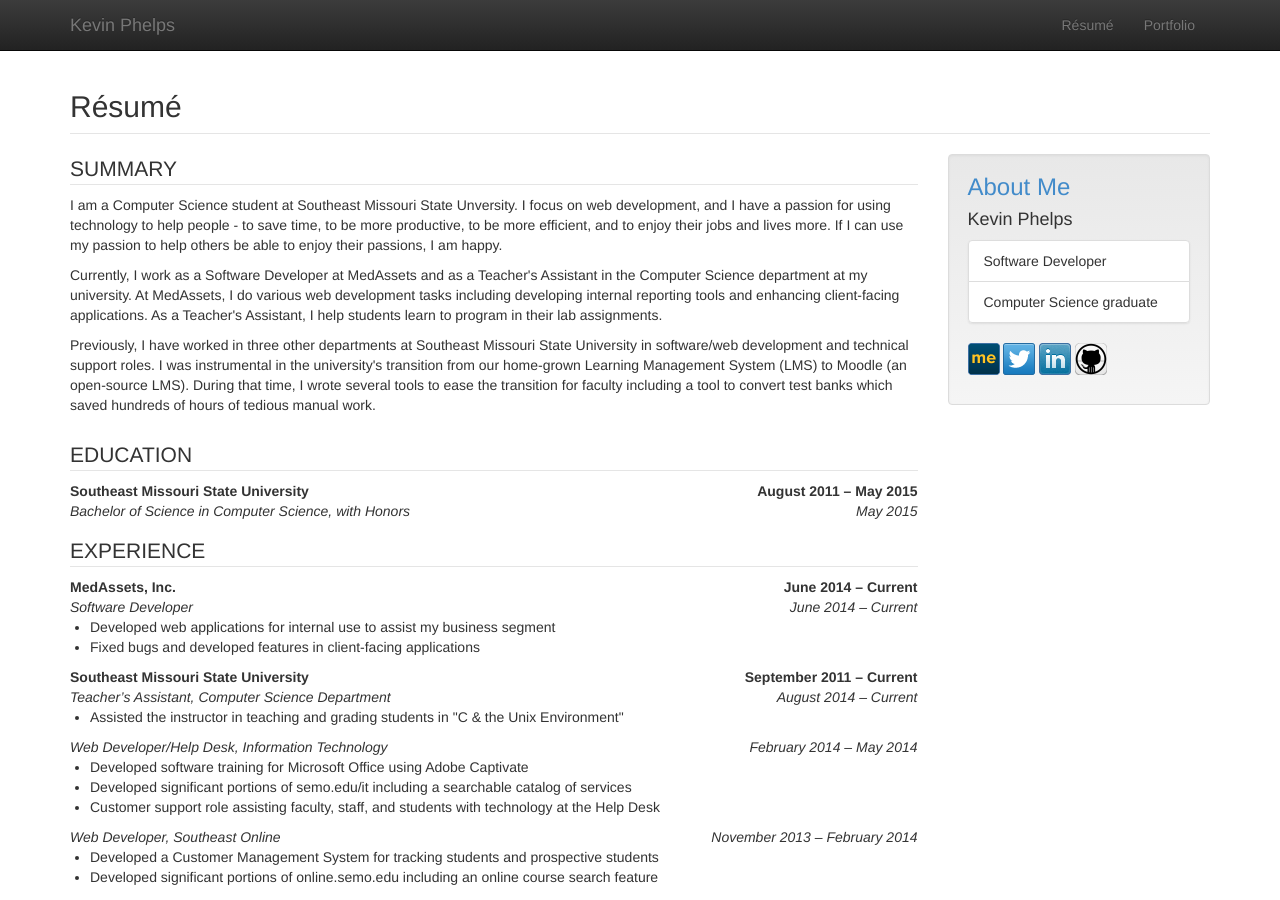
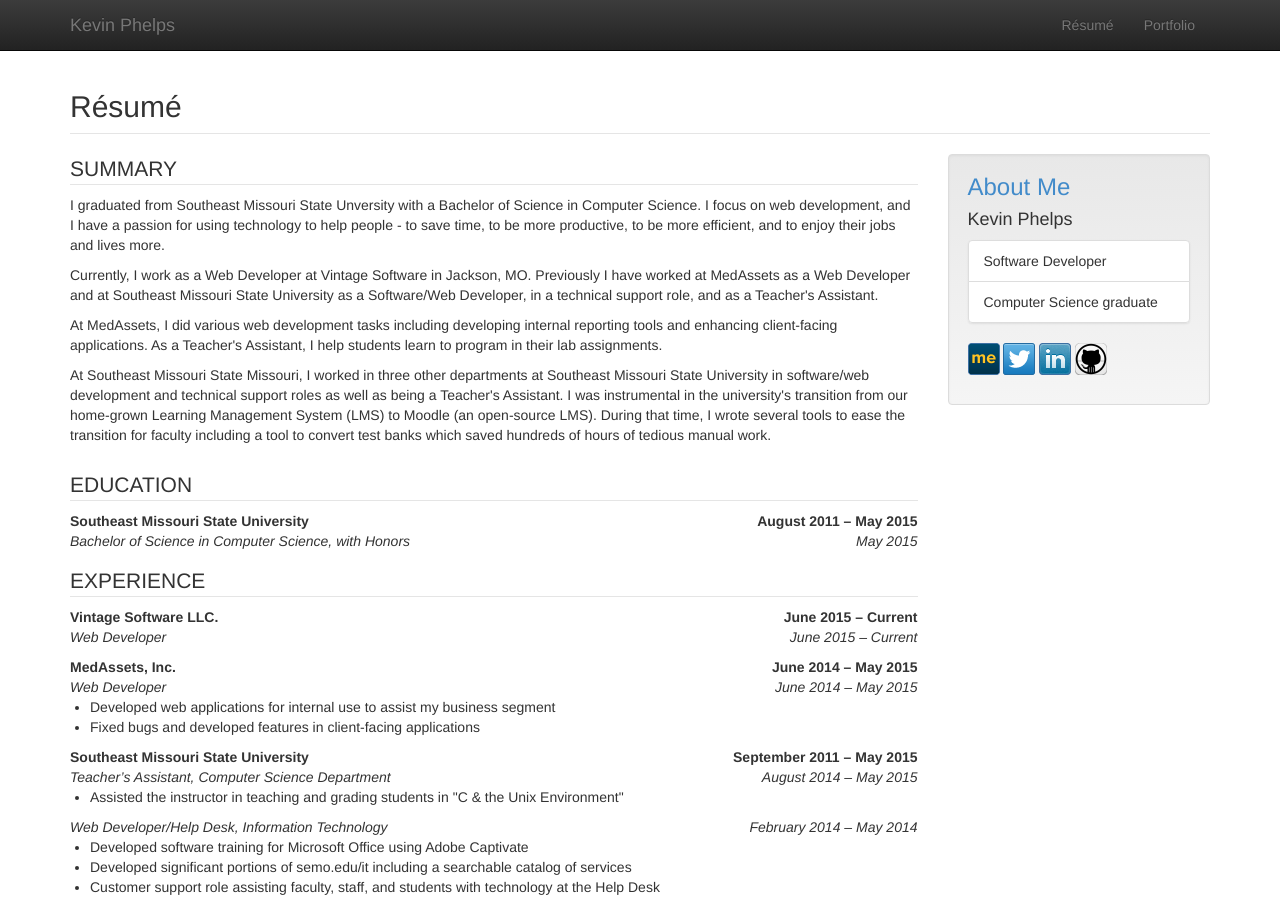
Before and after one commit to kevinphelps/kevinphelps.me, a Jekyll site: the page built from resume.html, in a window 1280 px wide and 900 px high. Built offline with Jekyll 4.4.1, drawn with Linux system fonts in a browser that asks for light colours; Markdown is read by kramdown in place of the engine named in the settings.

Commit message:
updated summary

```diff
--- a/resume.html
+++ b/resume.html
@@ -8,28 +8,32 @@ title: Résumé
     <legend>SUMMARY</legend>
 
     <p>
-      I am a Computer Science student at Southeast Missouri State Unversity. I
-      focus on web development, and I have a passion for using technology to
-      help people - to save time, to be more productive, to be more efficient,
-      and to enjoy their jobs and lives more. If I can use my passion to help
-      others be able to enjoy their passions, I am happy.
+      I graduated from Southeast Missouri State
+      Unversity with a Bachelor of Science in Computer Science. I focus on web
+      development, and I have a passion for using technology to help people - to
+      save time, to be more productive, to be more efficient, and to enjoy their
+      jobs and lives more.
     </p>
     <p>
-      Currently, I work as a Software Developer at MedAssets and as a Teacher's
-      Assistant in the Computer Science department at my university. At
-      MedAssets, I do various web development tasks including developing
+      Currently, I work as a Web Developer at Vintage Software in Jackson, MO.
+      Previously I have worked at MedAssets as a Web Developer and at Southeast
+      Missouri State University as a Software/Web Developer, in a technical
+      support role, and as a Teacher's Assistant.
+    </p>
+    <p>
+      At MedAssets, I did various web development tasks including developing
       internal reporting tools and enhancing client-facing applications. As a
       Teacher's Assistant, I help students learn to program in their lab
       assignments.
     </p>
     <p>
-      Previously, I have worked in three other departments at Southeast Missouri
-      State University in software/web development and technical support roles.
-      I was instrumental in the university's transition from our home-grown
-      Learning Management System (LMS) to Moodle (an open-source LMS). During
-      that time, I wrote several tools to ease the transition for faculty
-      including a tool to convert test banks which saved hundreds of hours of
-      tedious manual work.
+      At Southeast Missouri State Missouri, I worked in three other departments
+      at Southeast Missouri State University in software/web development and
+      technical support roles as well as being a Teacher's Assistant. I was
+      instrumental in the university's transition from our home-grown Learning
+      Management System (LMS) to Moodle (an open-source LMS). During that time,
+      I wrote several tools to ease the transition for faculty including a tool
+      to convert test banks which saved hundreds of hours of tedious manual work.
     </p>
   </fieldset>
 
@@ -43,15 +47,20 @@ title: Résumé
   <fieldset class="section">
     <legend>EXPERIENCE</legend>
 
-    <p class="place">MedAssets, Inc. <span class="date">June 2014 – Current</span></p>
-    <p class="title">Software Developer <span class="date">June 2014 – Current</span></p>
+    <p class="place">Vintage Software LLC. <span class="date">June 2015 – Current</span></p>
+    <p class="title">Web Developer <span class="date">June 2015 – Current</span></p>
+    <ul>
+    </ul>
+
+    <p class="place">MedAssets, Inc. <span class="date">June 2014 – May 2015</span></p>
+    <p class="title">Web Developer <span class="date">June 2014 – May 2015</span></p>
     <ul>
       <li>Developed web applications for internal use to assist my business segment</li>
       <li>Fixed bugs and developed features in client-facing applications</li>
     </ul>
 
-    <p class="place">Southeast Missouri State University <span class="date">September 2011 – Current</span></p>
-    <p class="title">Teacher’s Assistant, Computer Science Department <span class="date">August 2014 – Current</span></p>
+    <p class="place">Southeast Missouri State University <span class="date">September 2011 – May 2015</span></p>
+    <p class="title">Teacher’s Assistant, Computer Science Department <span class="date">August 2014 – May 2015</span></p>
     <ul>
       <li>Assisted the instructor in teaching and grading students in "C & the Unix Environment"</li>
     </ul>
```
Also changed, not shown: index.html (+5 -22 lines).
